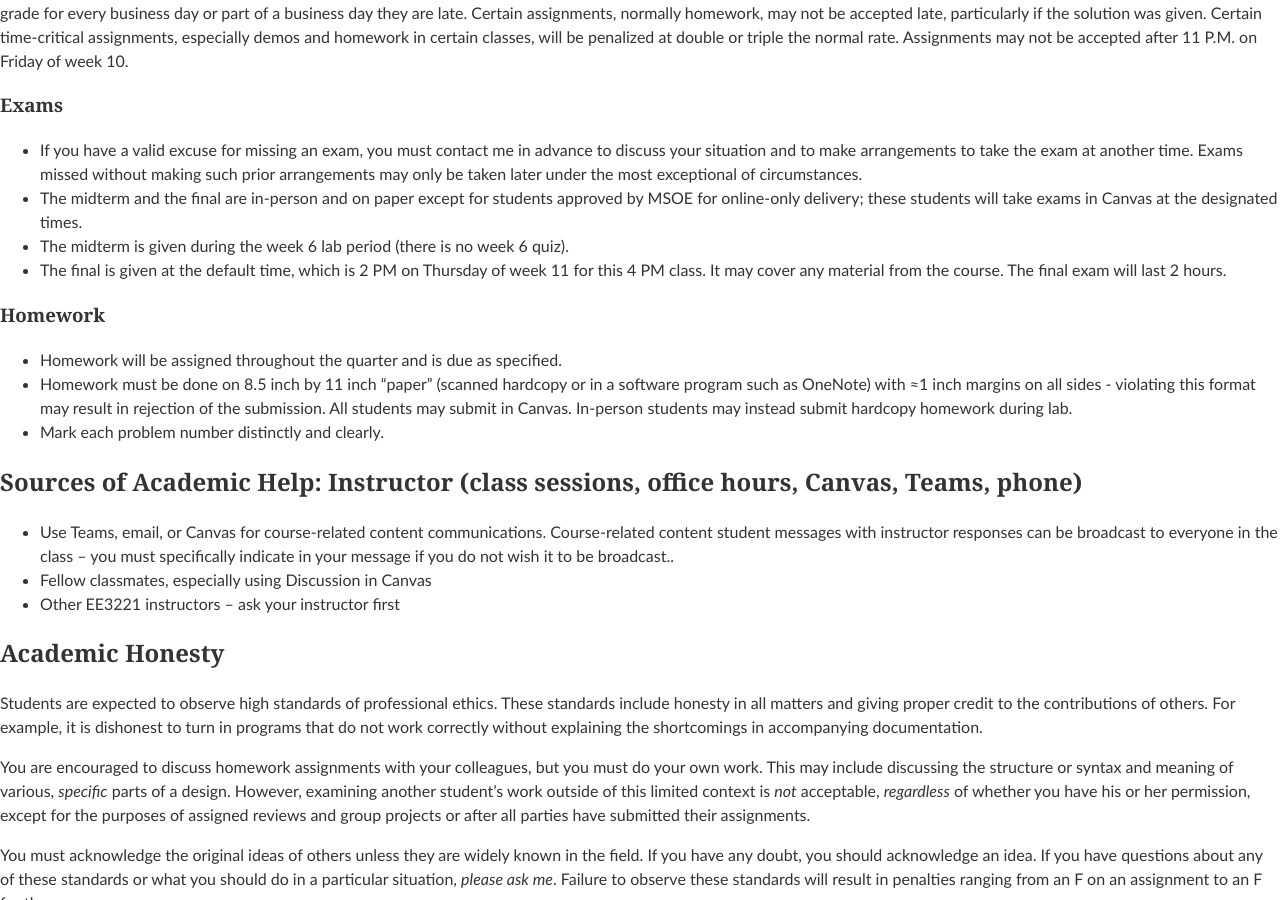
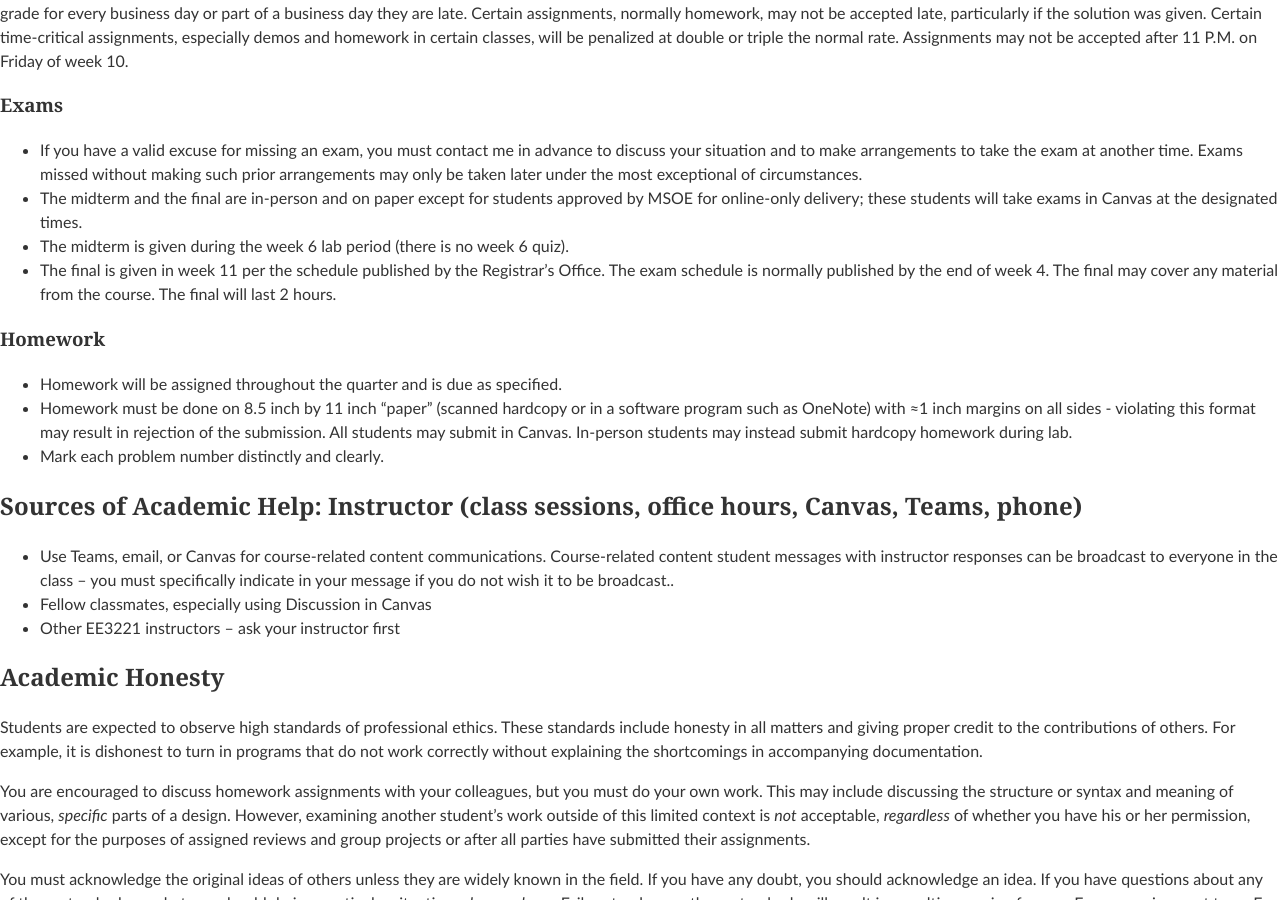
Before and after one commit to edurant/edurant.github.io, a Jekyll site: the page built from courses/ee3221/syllabus.md, in a window 1280 px wide and 900 px high, scrolled down 1676 px. Built offline with Jekyll 4.4.1, drawn with Linux system fonts in a browser that asks for light colours; some of the changed text lies outside the part shown.

Commit message:
ee3221 syllabus update final exam time statement

```diff
--- a/courses/ee3221/syllabus.md
+++ b/courses/ee3221/syllabus.md
@@ -73,7 +73,7 @@ Lab reports and other assignments must be submitted at or before the specified t
 * If you have a valid excuse for missing an exam, you must contact me in advance to discuss your situation and to make arrangements to take the exam at another time. Exams missed without making such prior arrangements may only be taken later under the most exceptional of circumstances.
 * The midterm and the final are in-person and on paper except for students approved by MSOE for online-only delivery; these students will take exams in Canvas at the designated times.
 * The midterm is given during the week 6 lab period (there is no week 6 quiz).
-* The final is given at the default time, which is 2 PM on Thursday of week 11 for this 4 PM class. It may cover any material from the course. The final exam will last 2 hours.
+* The final is given in week 11 per the schedule published by the Registrar's Office. The exam schedule is normally published by the end of week 4. The final may cover any material from the course. The final will last 2 hours.
 
 ### Homework
 * Homework will be assigned throughout the quarter and is due as specified.
```
Also changed, not shown: other parts of courses/ee3221/syllabus.md (+1 -1 lines).
